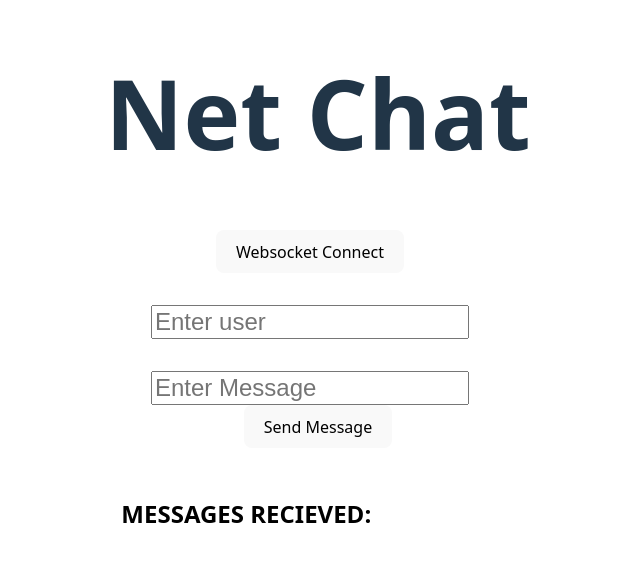
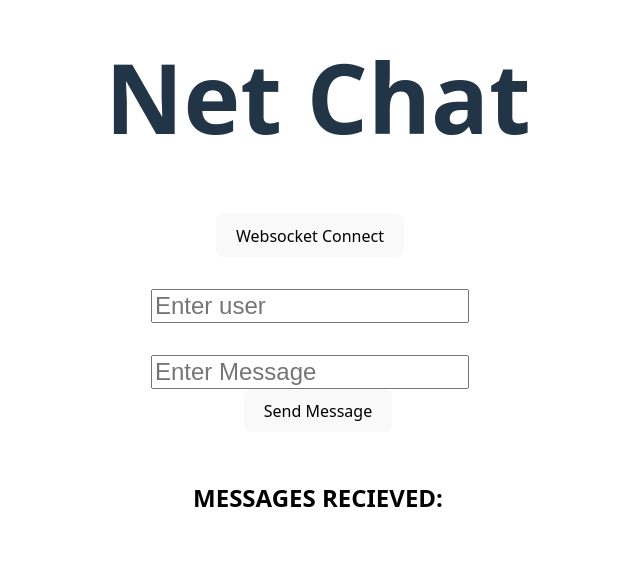
Before and after one commit to Cooladx/netChat, a React (Vite) app in the folder app/: page / in a window 1280 px wide. Shown: the part 128-690 px from the top of the page, without its empty margins (322-962 px from the left). Built offline with nearby package versions, Linux system fonts and the light colour scheme.

Commit message:
styling for messaging box.

```diff
--- a/app/src/components/messageBox/style.css
+++ b/app/src/components/messageBox/style.css
@@ -1,5 +1,6 @@
 .msg-box {
   display: flex;
+  flex-direction: column;
   margin-top: 2rem;
   background-color: white;
 }
@@ -8,3 +9,13 @@
   color: black;
   margin: 1rem;
 }
+
+.msg-list {
+  display: block;
+  color: black;
+}
+
+.msg-element {
+  font-size: 1.5rem;
+  margin-top: 0.5rem;
+}
```
